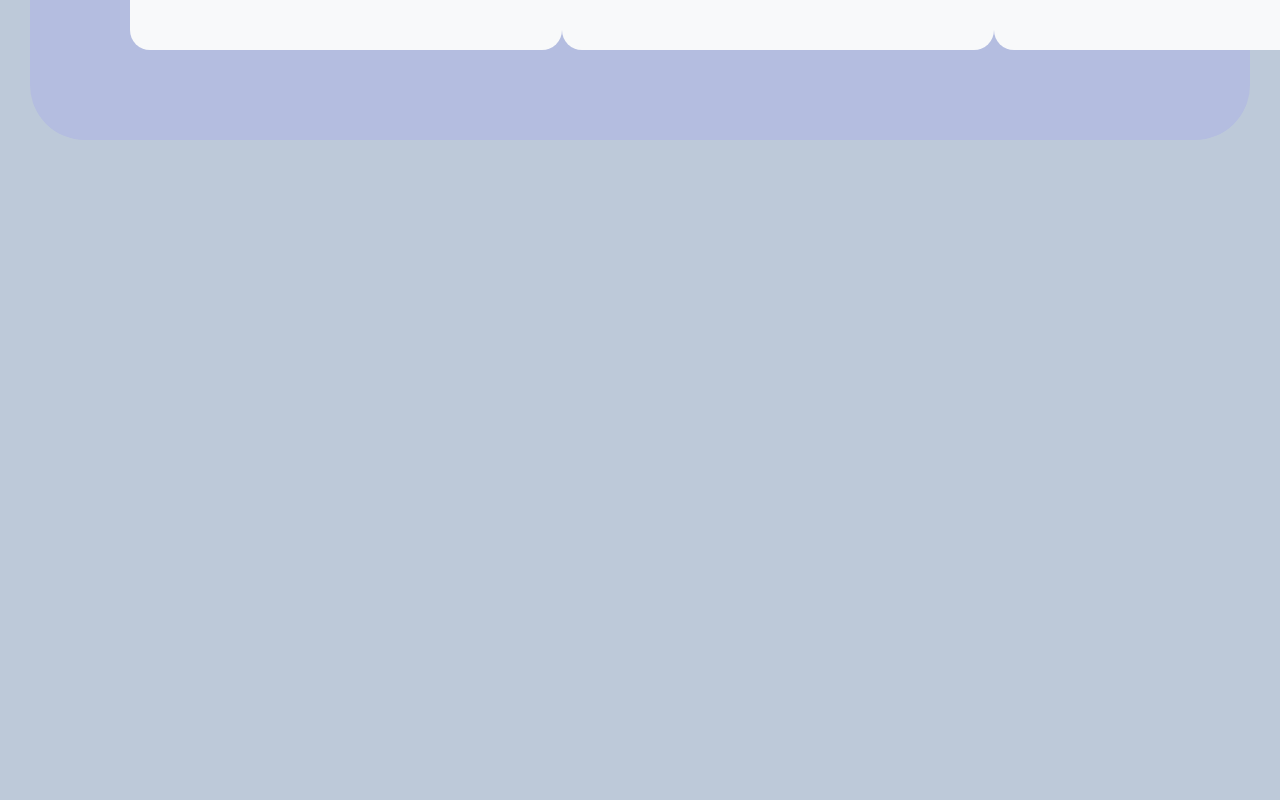
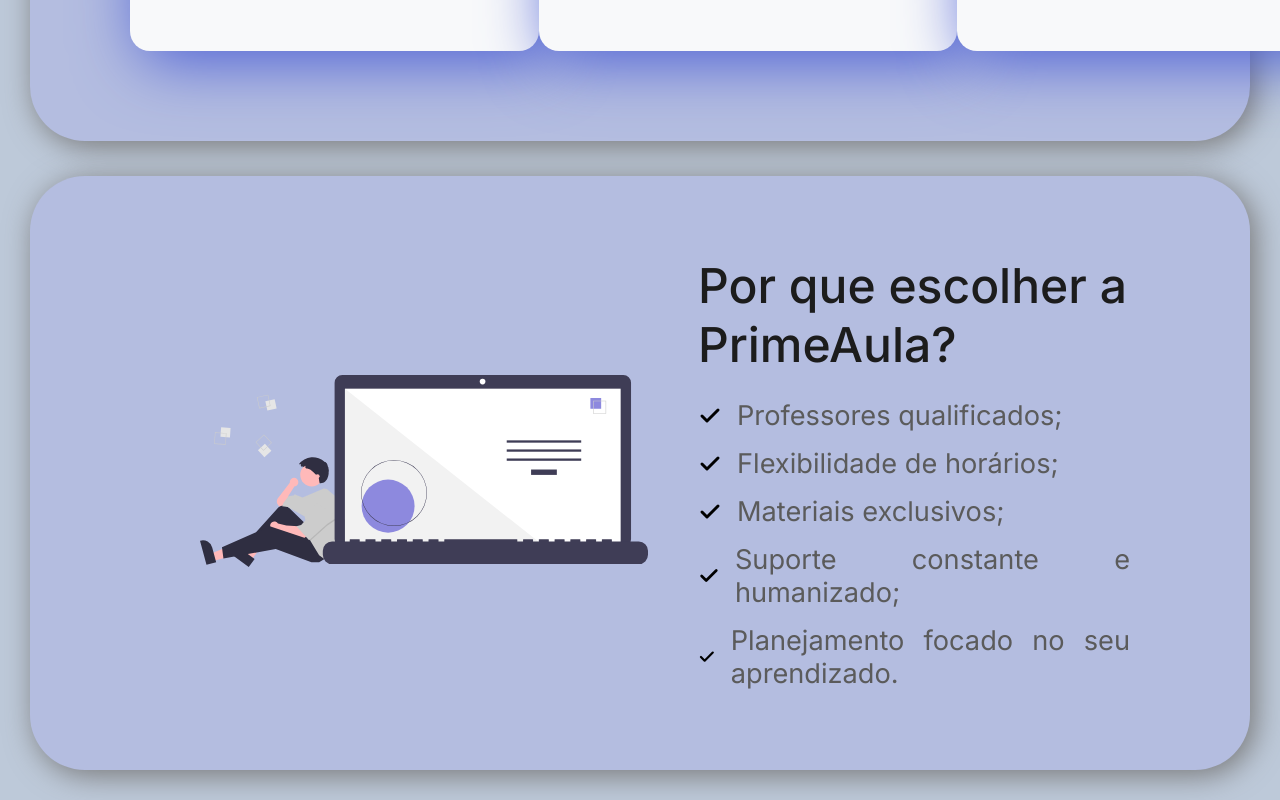
Before and after one commit to bernardooldz/PrimeAula, a React (Vite) app: page / in a window 1280 px wide. Shown: the part 1677-2477 px from the top of the page. Before the commit the page ends 1847 px from the top, so only its background shows below. Built offline with nearby package versions, Linux system fonts and the light colour scheme.

Commit message:
create a advantages section + install lucide-react

```diff
--- a/package.json
+++ b/package.json
@@ -10,6 +10,7 @@
     "preview": "vite preview"
   },
   "dependencies": {
+    "lucide-react": "^0.474.0",
     "react": "^18.3.1",
     "react-dom": "^18.3.1"
   },
--- a/src/App.css
+++ b/src/App.css
@@ -2,6 +2,7 @@
 
   --primary-color: #4C5FD5;
   --secondary-color: #A25DDC;
+  --images-color: #8d89de;
 
   --background-principal: #BDC9D9;
   --background-roxo-escuro: #9CA8D9;
@@ -59,6 +60,7 @@
   width: 100%;
   border-radius: 55px;
   margin-top: 35px;
+  box-shadow: 5px 5px 30px 0px #777777;
 }
 
 .container-home {
@@ -67,7 +69,7 @@
   padding: 50px;
 }
 
-.container-home-hero{
+.container-home-hero {
   display: flex;
   flex-direction: column;
   margin-top: 50px;
@@ -89,7 +91,7 @@
   margin-bottom: 80px;
 }
 
-.button-see-prices{
+.button-see-prices {
   background: var(--gradient-azul-roxo);
   border-radius: 50px;
   padding: 14.5px 20px;
@@ -101,32 +103,37 @@
   text-align: center;
 }
 
-.image-home img{
+.button-see-prices:hover {
+  transform: scale(102%);
+  transition: 0.2s;
+}
+
+.image-home img {
   height: 60vh;
   background: transparent;
 }
 
-.container-htu{
+.container-htu {
   display: flex;
   flex-direction: column;
   padding: 30px;
 }
 
 .titles {
-  font-size: 2.5rem;
+  font-size: 3rem;
   color: var(--heading-color);
-  font-weight: 600;
+  font-weight: 500;
   margin-bottom: 25px;
 }
 
 .subtitles {
-  font-size: 1.5rem;
+  font-size: 1.7rem;
   color: var(--text-color);
   text-align: justify;
-  margin-bottom: 80px;
+  margin-bottom: 50px;
 }
 
-.steps-htu{
+.steps-htu {
   display: flex;
   justify-content: space-around;
   margin-bottom: 40px;
@@ -134,7 +141,7 @@
 
 }
 
-.case-step{
+.case-step {
   background-color: var(--white);
   display: flex;
   flex-direction: column;
@@ -144,15 +151,21 @@
   position: relative;
   border-radius: 20px;
   justify-content: space-around;
+  box-shadow: 10px 10px 64px 0px var(--primary-color);
 
-  & img{
-    height: 13rem;
+  & img {
+    height: 12rem;
   }
 }
 
-.step-number{
+.case-step:hover {
+  transform: scale(102%);
+  transition: 0.3s;
+}
+
+.step-number {
   background: var(--gradient-azul-roxo);
-  padding: 25px 35px;
+  padding: 25px 32px;
   border-radius: 100%;
   font-size: 1.5rem;
   font-weight: bold;
@@ -168,3 +181,34 @@
   margin-top: 30px;
   margin-bottom: 50px;
 }
+
+.container-advantages{
+  display: flex;
+  align-items: center;
+  justify-content: space-around;
+  padding: 30px 20px;
+}
+
+.advantages-items{
+  display: flex;
+  flex-direction: column;
+  gap: 15px;
+}
+
+.advantage-item{
+  display: flex;
+  gap: 15px;
+  align-items: center;
+
+  & .subtitles{
+    margin-bottom: 0;
+  }
+}
+
+.advantage-image{
+  padding: 50px;
+}
+
+.advantage-image img{
+  width: 35vw;
+}
--- a/src/App.jsx
+++ b/src/App.jsx
@@ -1,4 +1,5 @@
 import './App.css'
+import Advantages from './components/Advantages'
 import Header from './components/Header'
 import Home from './components/Home'
 import HowToUse from './components/HowToUse'
@@ -11,6 +12,7 @@
       <Header />
       <Home />
       <HowToUse />
+      <Advantages />
     </>
   )
 }
--- /dev/null
+++ b/src/components/Advantages.jsx
@@ -0,0 +1,57 @@
+import { Check } from 'lucide-react'
+import ImageAdvantages from '../assets/images/imageAdvantages.svg'
+
+
+function Advantages() {
+
+    const advantages = [
+        {
+            advantageId: 1,
+            advantageItem: "Professores qualificados;",
+        },
+        {
+            advantageId: 2,
+            advantageItem: "Flexibilidade de horários;",
+        },
+        {
+            advantageId: 3,
+            advantageItem: "Materiais exclusivos;",
+        },
+        {
+            advantageId: 4,
+            advantageItem: "Suporte constante e humanizado;",
+        },
+        {
+            advantageId: 5,
+            advantageItem: "Planejamento focado no seu aprendizado.",
+        },
+    ]
+
+    return (
+        <div className="container-section">
+            <div className="container-advantages">
+                <div className="advantage-image">
+                    <div>
+                        <img src={ImageAdvantages} alt="" />
+                    </div>
+                </div>
+
+                <div className="container-advantage-hero">
+                    <p className="titles">Por que escolher a PrimeAula?</p>
+
+                    <div className="advantages-items">
+                        {advantages.map((advantage) => (
+                            <div key={advantage.advantageId} className="advantage-item">
+                                <Check strokeWidth={3} />
+                                <p className='subtitles'>{advantage.advantageItem}</p>
+                            </div>
+                        ))}
+                    </div>
+                </div>
+
+            </div>
+        </div>
+    )
+}
+
+export default Advantages
--- a/src/index.css
+++ b/src/index.css
@@ -1,8 +1,40 @@
+:root {
+
+  --primary-color: #4C5FD5;
+  --secondary-color: #A25DDC;
+
+  --background-principal: #BDC9D9;
+  --background-roxo-escuro: #9CA8D9;
+  --background-roxo-claro: #B4BDE0;
+  --background-branco: EBE8EB;
+
+  --gradient-azul-roxo: linear-gradient(90deg, #3453CD, #76339C);
+  --gradient-azul-roxo-claro: linear-gradient(90deg, #854AA7, #708AF3);
+
+  --text-color: #5B5B5B;
+  --heading-color: #1C1C1C;
+  --white: #F8F9FA;
+
+}
+
 * {
   margin: 0;
   padding: 0;
   box-sizing: border-box;
   font-family: "Inter", serif;
+}
+
+html ::-webkit-scrollbar {
+  width: 6px;
+}
+
+html ::-webkit-scrollbar-thumb {
+  border-radius: 20px;
+  background: var(--primary-color);
+}
+
+html ::-webkit-scrollbar-track {
+  background: var(--background-roxo-escuro);
 }
 
 a {
```
Also changed, not shown: src/assets/images/imageAdvantages.svg (added), 1 other file (tests, documents, lock files or other folders).
